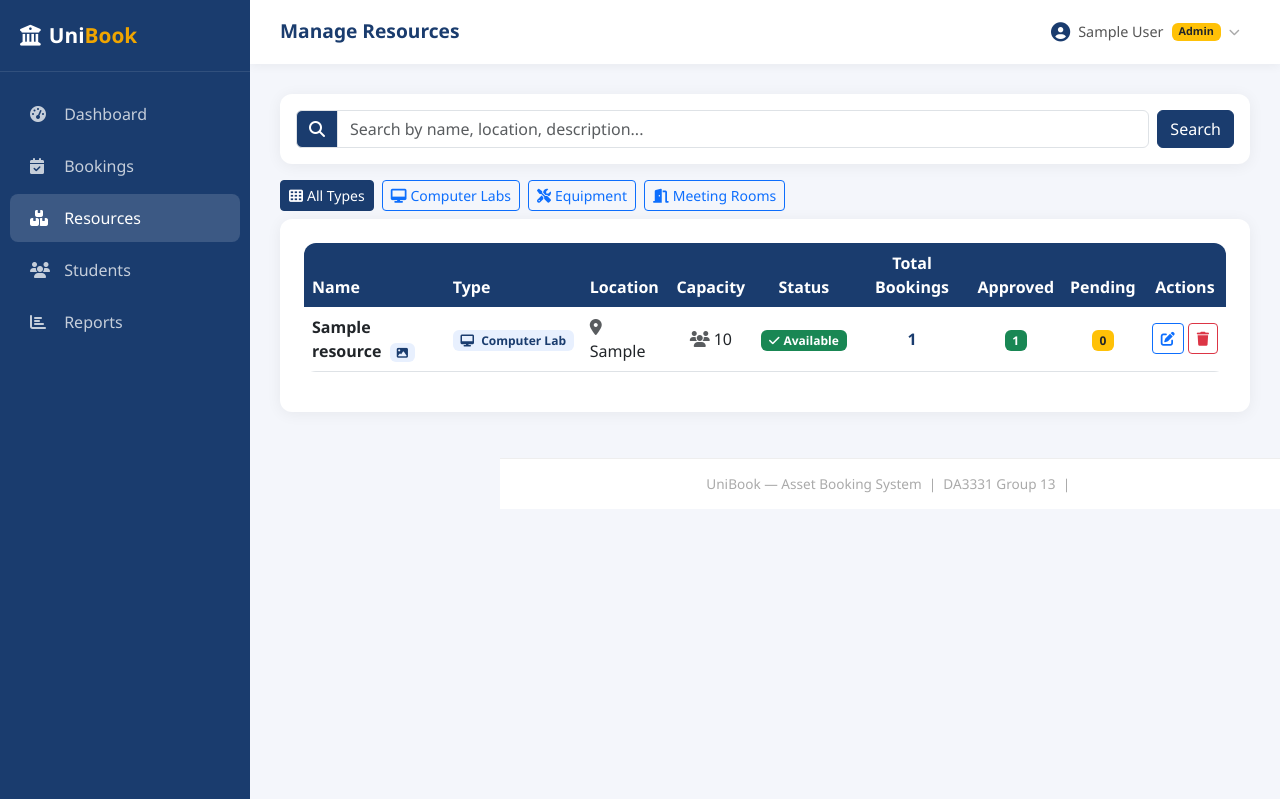
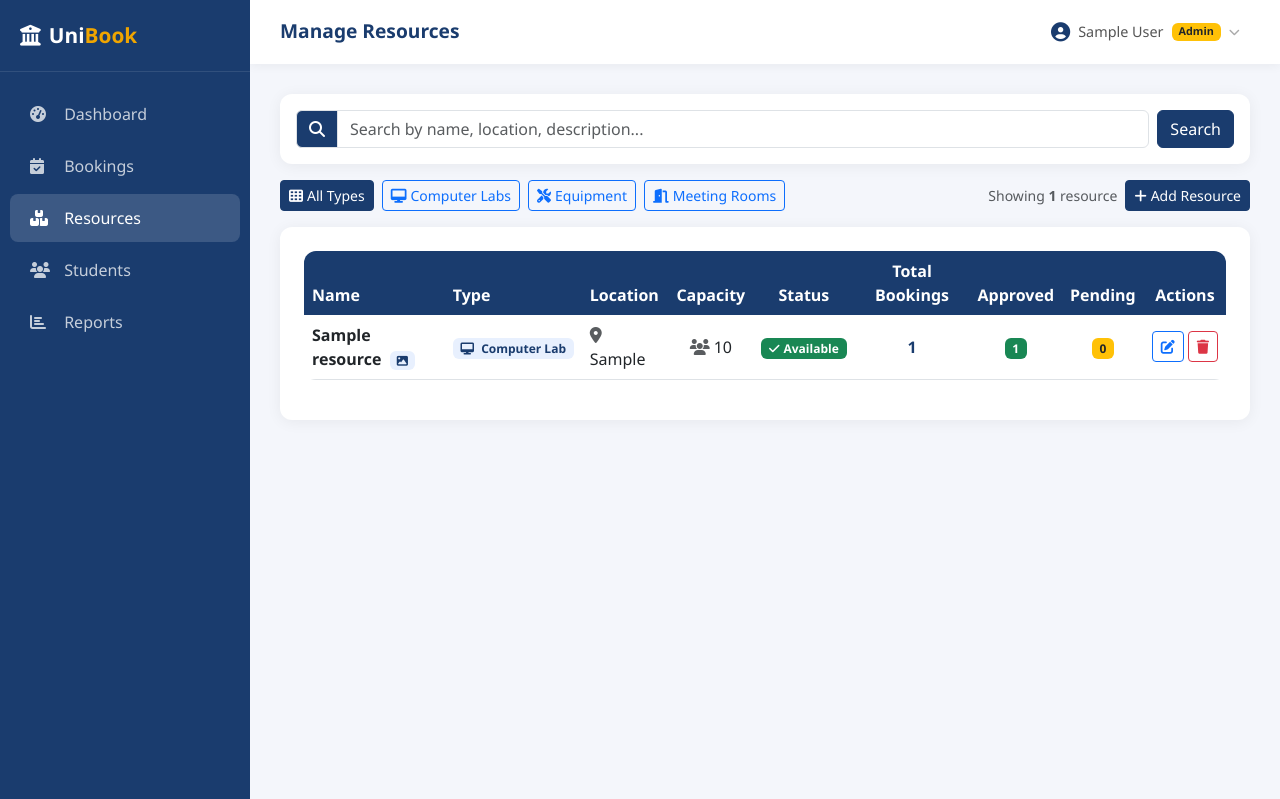
Before and after one commit to quantdev101/asset-booking-system, a Django app: page /admin-panel/resources/ in a window 1280 px wide. Shown: the top 799 px of the page. Run offline with Django 5.2, Linux system fonts and the light colour scheme; a user stored in the database is signed in; tables that the repository leaves empty hold one stand-in row (values such as "Sample post").

Commit message:
feat: add resource count display to admin resources filter bar

```diff
--- a/templates/admin_panel/resources.html
+++ b/templates/admin_panel/resources.html
@@ -52,6 +52,16 @@
         {% endif %}
     </span>
     {% endif %}
+
+     <span class="ms-auto text-muted small">
+        Showing <strong>{{ total_count }}</strong> resource{{ total_count|pluralize }}
+        {% if search %} for "<strong>{{ search }}</strong>"{% endif %}
+    </span>
+
+    <a href="{% url 'admin_resource_add' %}" class="btn btn-primary btn-sm">
+        <i class="fas fa-plus me-1"></i>Add Resource
+    </a>
+</div>
 
 
 <!-- ═══ Search results message ══════════════════════════════════════════ -->
```
